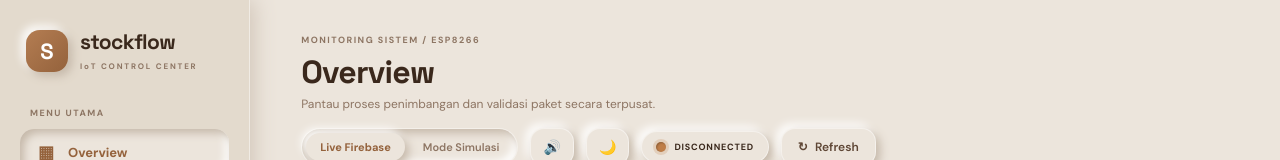
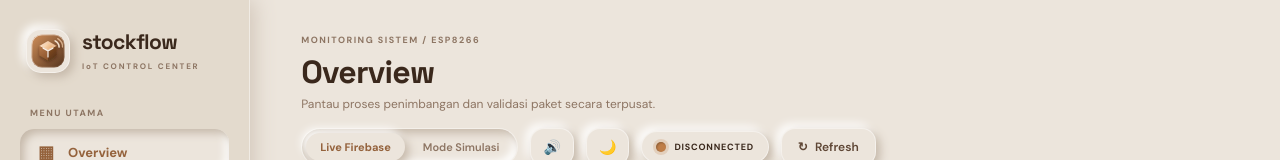
Before and after one commit to Andra6-bit/stockflow-dashboard, a plain HTML site: page index.html in a window 1280 px wide. Shown: the top 160 px of the page. Drawn offline with Linux system fonts and the light colour scheme; no server answers.

Commit message:
feat: perbarui logo modern StockFlow (smart IoT package & RFID wave) dan pasang favicon tab browser

```diff
--- a/index.html
+++ b/index.html
@@ -5,6 +5,9 @@
   <meta name="viewport" content="width=device-width,initial-scale=1">
   <meta name="theme-color" content="#ece5dc">
   <title>StockFlow — IoT Monitoring</title>
+  <link rel="icon" type="image/svg+xml" href="favicon.svg">
+  <link rel="alternate icon" href="favicon.svg">
+  <link rel="apple-touch-icon" href="favicon.svg">
   <link rel="preconnect" href="https://fonts.googleapis.com">
   <link rel="preconnect" href="https://fonts.gstatic.com" crossorigin>
   <link href="https://fonts.googleapis.com/css2?family=DM+Sans:wght@400;500;600;700&family=Space+Grotesk:wght@500;600;700&display=swap" rel="stylesheet">
@@ -13,7 +16,9 @@
 <body>
   <aside class="sidebar">
     <div class="brand">
-      <div class="brand-mark">S</div>
+      <div class="brand-mark">
+        <img src="favicon.svg" alt="StockFlow Logo" width="38" height="38" class="brand-logo-img">
+      </div>
       <div><b>stockflow</b><small>IoT CONTROL CENTER</small></div>
     </div>
 
--- a/style.css
+++ b/style.css
@@ -133,15 +133,29 @@ body {
 }
 
 .brand-mark {
-  width: 42px;
-  height: 42px;
-  border-radius: 14px;
-  background: linear-gradient(135deg, var(--brown-light), var(--brown-primary));
+  width: 44px;
+  height: 44px;
+  border-radius: 15px;
+  background: var(--surface);
+  box-shadow: 4px 4px 10px var(--nm-dark), -4px -4px 10px var(--nm-light);
   display: grid;
   place-items: center;
-  font: 700 22px "Space Grotesk", sans-serif;
-  color: #ffffff;
-  box-shadow: 4px 4px 10px var(--nm-dark), -4px -4px 10px var(--nm-light);
+  padding: 3px;
+  flex: none;
+  border: 1px solid rgba(255, 255, 255, 0.45);
+  transition: transform 0.22s ease, box-shadow 0.22s ease;
+}
+
+.brand-mark:hover {
+  transform: scale(1.06) rotate(3deg);
+  box-shadow: 6px 6px 14px var(--nm-dark), -6px -6px 14px var(--nm-light);
+}
+
+.brand-logo-img {
+  width: 100%;
+  height: 100%;
+  display: block;
+  border-radius: 12px;
 }
 
 .brand b {
```
Also changed, not shown: favicon.svg (added).
